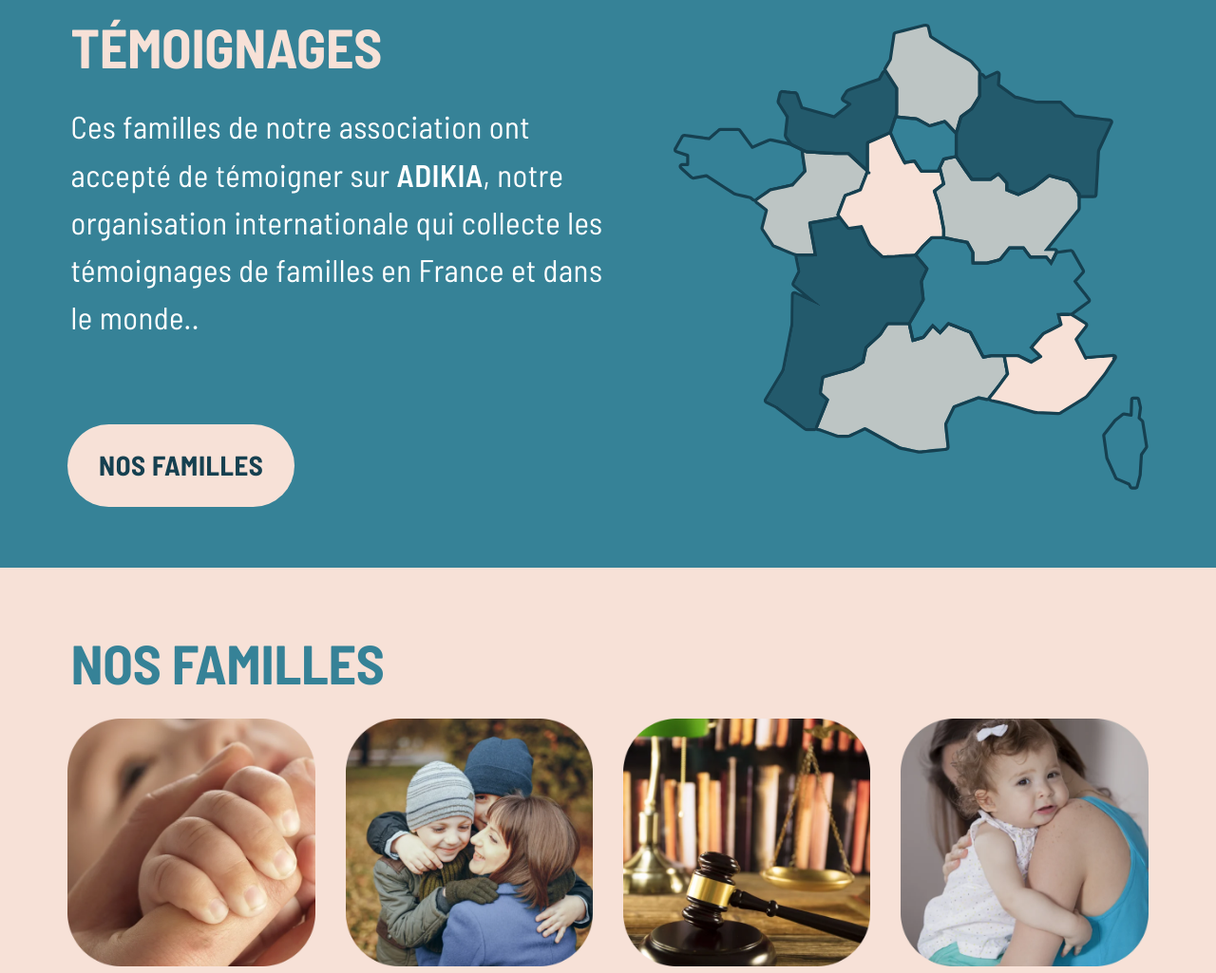
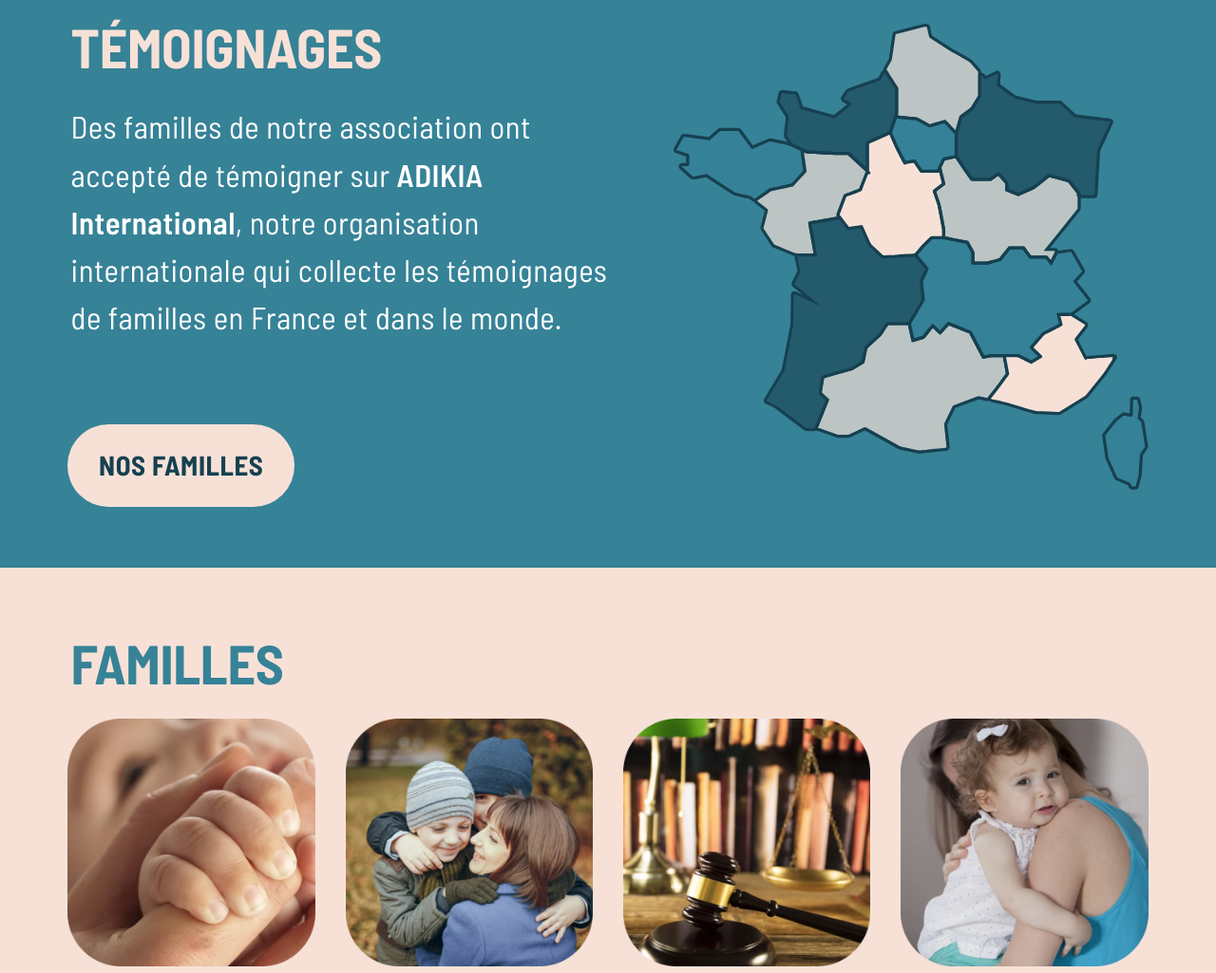
Before and after one commit to association-adikia/landing-2025, a plain HTML site: page index.html in a window 1280 px wide. Shown: the part 2499-3524 px from the top of the page at 95% size. Drawn offline with Linux system fonts and the light colour scheme.

Commit message:
Add files via upload

```diff
--- a/index.html
+++ b/index.html
@@ -62,9 +62,9 @@
                 <!-- HERO 1 -->
                 <article class="hero-slide hero-1 is-active">
                     <div class="hero-text">
-                        <h1><strong>Accusé à tort</strong> de maltraitance ?<br>
+                        <h1><strong>Accusé à tort</strong> de maltraitance ?<br>
                             Votre bébé a peut-être une <strong>maladie rare</strong></h1>
-                        <a href="#contact" class="btn btn-hero">nous contacter</a>
+                        <a href="#contact" class="btn btn-hero">nous contacter</a>
                     </div>
                 </article>
 
@@ -73,7 +73,7 @@
                     <div class="hero-text">
                         <h1>« Nous emmenons notre bébé à l'<strong>hôpital</strong><br>
                             nous sommes <strong>accusés de maltraitance</strong> »</h1>
-                        <a href="#testimonies" class="btn btn-hero">nos témoignages</a>
+                        <a href="#testimonies" class="btn btn-hero">nos témoignages</a>
                     </div>
                 </article>
 
@@ -83,7 +83,7 @@
                         <h1>toutes les <strong>ressources</strong><br>
                             pour vous <strong>informer</strong></h1>
                         <!-- TODO: URL -->
-                        <a href="#" class="btn btn-hero">en savoir plus</a>
+                        <a href="#" class="btn btn-hero">en savoir plus</a>
                     </div>
                 </article>
             </div>
@@ -182,7 +182,7 @@
                 <div class="left">
                     <h2>Témoignages</h2>
                     <p>
-                        Ces familles de notre association ont accepté de témoigner sur <strong>ADIKIA</strong>, notre organisation internationale qui collecte les témoignages de familles en France et dans le monde..
+                        Des familles de notre association ont accepté de témoigner sur <strong>ADIKIA International</strong>, notre organisation internationale qui collecte les témoignages de familles en France et dans le monde.
                     </p>
                     <!-- TODO: URL -->
                     <a href="#" class="btn">nos familles</a>
@@ -196,7 +196,7 @@
         <!-- FAMILIES CARDS SECTION -->
         <section class="families" id="families">
             <div class="container">
-                <h2>Nos familles</h2>
+                <h2>Familles</h2>
                 <div class="families-cards">
                     <!-- Card 1 -->
                     <article class="family-card">
@@ -379,8 +379,11 @@
                     <br>
                     ADIKIA ne fournit <strong>aucun conseil juridique ou médical</strong>. Consultez des professionnels qualifiés.
                 </p>
+
                 <details>
                     <summary>Remplir le formulaire</summary>
+                </details>
+
                 <form id="contact-form">
                     <div class="form-group">
                         <label>Je suis :</label>
@@ -428,7 +431,6 @@
                     </div>
                     <button type="submit" class="btn">Envoyer</button>
                 </form>
-                </details>
             </div>
         </section>
 
@@ -447,7 +449,7 @@
             </div>
             <div class="menu">
                 <ul>
-                    <li><a href="charte.html">Charte de l'association</a></li>
+                    <li><a href="charte.html">Charte</a></li>
                     <li><a href="legal.html">Mentions légales</a></li>
                     <li><a href="mailto:contact@adikia.fr">Contact</a></li>
                 </ul>
```
Lines whose indentation alone changed are shown as unchanged.
